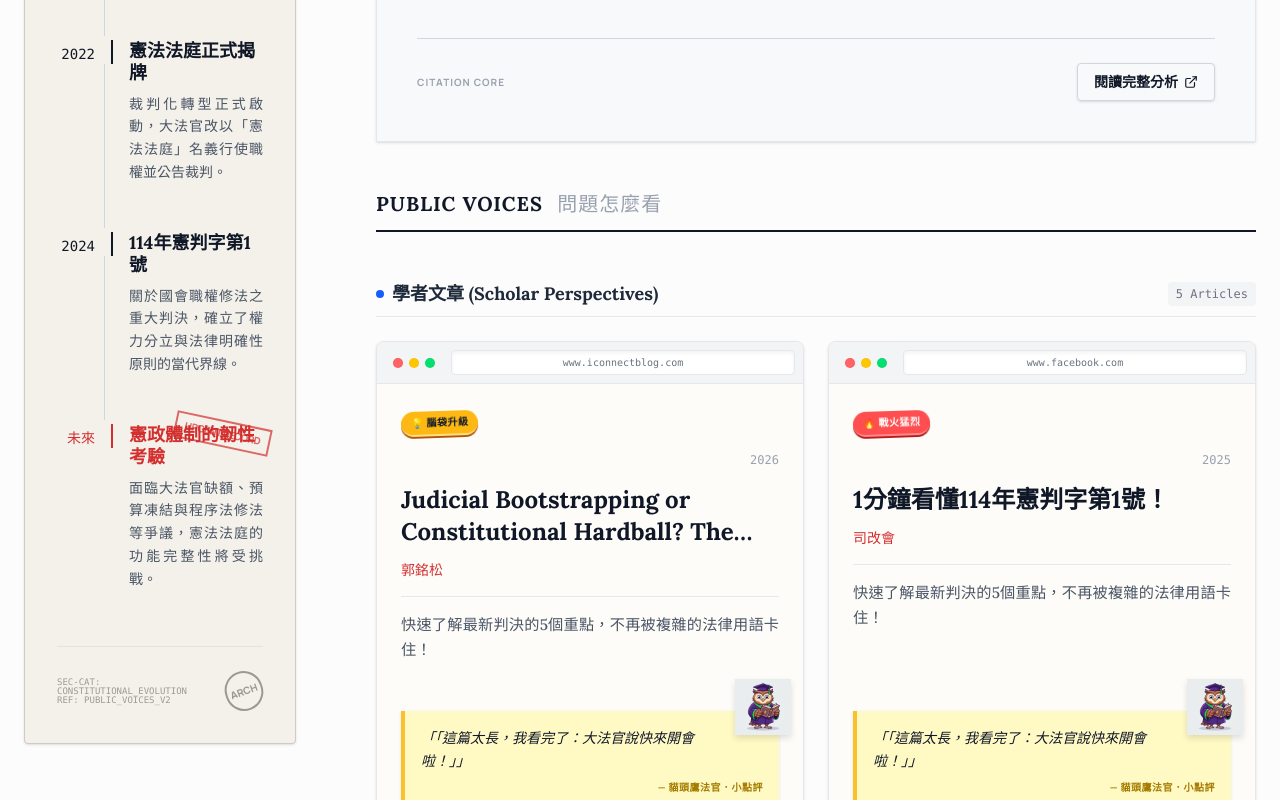
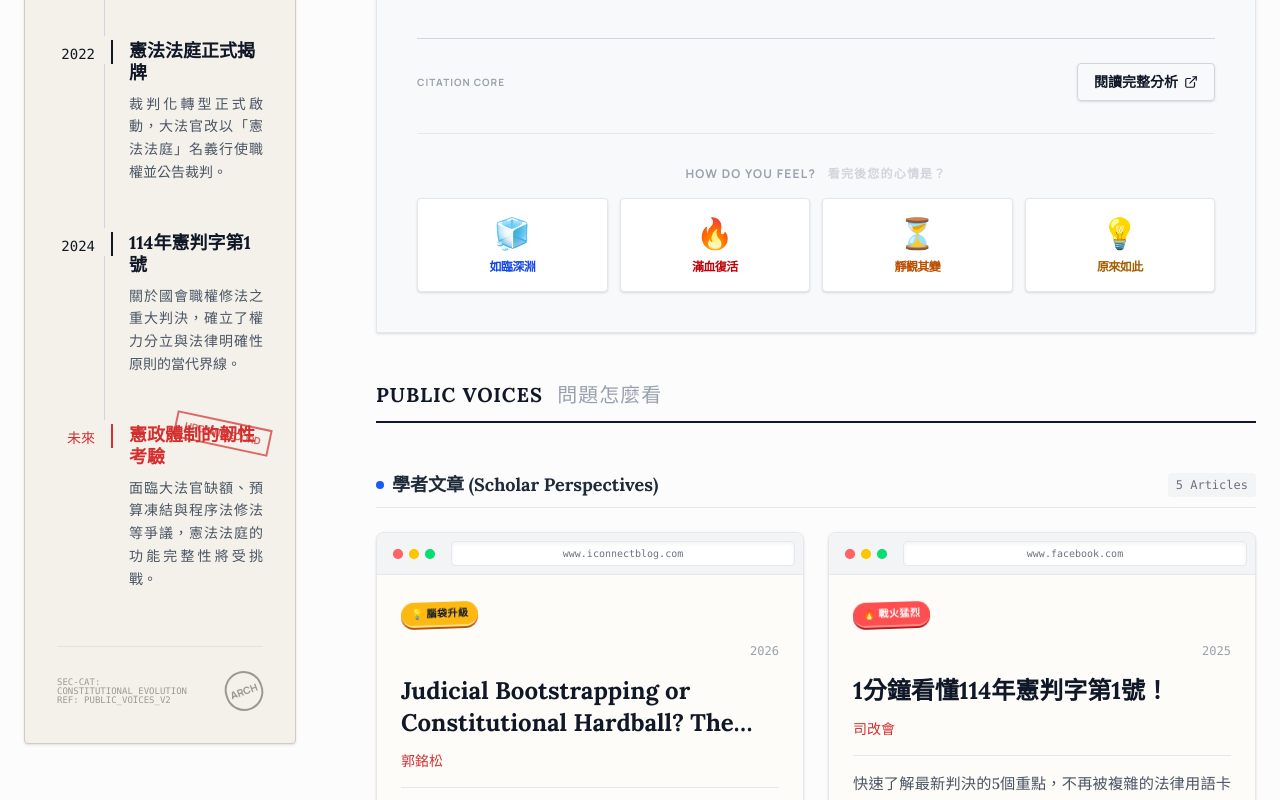
Before and after one commit to ipaaa/constitution, a Next.js app: page /present in a window 1280 px wide. Shown: the part 1020-1820 px from the top of the page. Built offline with nearby package versions, Linux system fonts and the light colour scheme.

Commit message:
feat: implement Narrative Loop Footer and Constitutional Mood Widget

```diff
--- a/src/app/present/page.tsx
+++ b/src/app/present/page.tsx
@@ -147,10 +147,79 @@ const OfficialTLDR = ({ item }: { item?: DiscussionItem }) => {
             閱讀完整分析 <ExternalLink size={14} />
           </a>
         </div>
+
+        {/* Reaction Widget */}
+        <ConstitutionalMoodWidget />
       </div>
     </div>
   );
 };
+
+const ConstitutionalMoodWidget = () => {
+  const moods = [
+    { emoji: '🧊', label: '如臨深淵', color: 'hover:bg-blue-50 hover:border-blue-200 text-blue-700' },
+    { emoji: '🔥', label: '滿血復活', color: 'hover:bg-red-50 hover:border-red-200 text-red-700' },
+    { emoji: '⏳', label: '靜觀其變', color: 'hover:bg-amber-50 hover:border-amber-200 text-amber-700' },
+    { emoji: '💡', label: '原來如此', color: 'hover:bg-yellow-50 hover:border-yellow-200 text-yellow-700' },
+  ];
+
+  return (
+    <div className="mt-8 pt-8 border-t border-gray-200">
+      <p className="text-xs font-bold text-gray-400 tracking-widest uppercase mb-4 text-center">HOW DO YOU FEEL? <span className="text-gray-300 ml-2">看完後您的心情是？</span></p>
+      <div className="grid grid-cols-2 md:grid-cols-4 gap-3">
+        {moods.map((mood, idx) => (
+          <button
+            key={idx}
+            className={`flex flex-col items-center justify-center p-4 border border-gray-200 bg-white rounded-sm transition-all duration-300 group shadow-sm ${mood.color}`}
+          >
+            <span className="text-3xl mb-2 group-hover:scale-125 transition-transform duration-300">{mood.emoji}</span>
+            <span className="text-xs font-bold tracking-tighter">{mood.label}</span>
+          </button>
+        ))}
+      </div>
+    </div>
+  );
+};
+
+const NarrativeLoopFooter = () => (
+  <div className="mt-20 mb-12 border-t-2 border-gray-900 pt-12">
+    <div className="grid grid-cols-1 md:grid-cols-2 gap-8">
+      <a href="/past" className="group block">
+        <div className="bg-[#F3EBD1] border-2 border-gray-900 p-8 md:p-12 relative overflow-hidden transition-transform hover:-translate-y-1 hover:shadow-[8px_8px_0px_0px_rgba(0,0,0,1)] duration-300 h-full flex flex-col justify-between">
+          <div className="relative z-10">
+            <span className="inline-block bg-gray-900 text-white text-[10px] font-bold px-2 py-1 tracking-widest uppercase mb-6">BACK TO THE ORIGIN</span>
+            <h4 className="text-3xl md:text-5xl font-serif font-black text-gray-900 mb-4 leading-tight">想知道我們如何<br/>走到這一步？</h4>
+            <p className="text-gray-700 font-medium">回顧歷史：看課本上的民主理想，如何經受現實判決的考驗。</p>
+          </div>
+          <div className="mt-12 flex items-center gap-2 text-gray-900 font-bold uppercase text-sm tracking-widest group-hover:gap-4 transition-all border-b-2 border-gray-900 w-max pb-1">
+            進入：歷史與教科書 (TRACK 01) →
+          </div>
+          {/* Decorative index tab */}
+          <div className="absolute top-0 right-0 w-24 h-24 bg-gray-900 text-[#F3EBD1] flex items-center justify-center translate-x-12 -translate-y-12 rotate-45 font-bold text-xl hover:bg-red-700 transition-colors">
+            PAST
+          </div>
+        </div>
+      </a>
+
+      <a href="/future" className="group block">
+        <div className="bg-white border-2 border-gray-900 p-8 md:p-12 relative overflow-hidden transition-transform hover:-translate-y-1 hover:shadow-[8px_8px_0px_0px_rgba(0,0,0,1)] duration-300 h-full flex flex-col justify-between">
+          <div className="relative z-10">
+            <span className="inline-block bg-red-700 text-white text-[10px] font-bold px-2 py-1 tracking-widest uppercase mb-6">EXPLORE THE FUTURE</span>
+            <h4 className="text-3xl md:text-5xl font-serif font-black text-gray-900 mb-4 leading-tight">想預見接下來<br/>還有哪些考驗？</h4>
+            <p className="text-gray-700 font-medium">探索未來：當憲法法庭進入復健期，您的權益正在哪個路口等候？</p>
+          </div>
+          <div className="mt-12 flex items-center gap-2 text-gray-900 font-bold uppercase text-sm tracking-widest group-hover:gap-4 transition-all border-b-2 border-gray-900 w-max pb-1">
+            進入：憲政復健現狀 (TRACK 03) →
+          </div>
+          {/* Decorative stamp */}
+          <div className="absolute -bottom-6 -right-6 w-32 h-32 border-4 border-red-700/20 rounded-full flex items-center justify-center rotate-12 group-hover:rotate-0 transition-transform duration-700">
+             <span className="text-red-700/20 font-black text-2xl uppercase tracking-tighter">FUTURE</span>
+          </div>
+        </div>
+      </a>
+    </div>
+  </div>
+);
 
 const JudgeOwlComment = ({ comment }: { comment: string }) => {
   if (!comment) return null;
@@ -398,6 +467,9 @@ export default function PresentTrack() {
             </div>
           </section>
 
+          {/* Narrative Loop Footer */}
+          <NarrativeLoopFooter />
+
         </div>
       </div>
     </div>
```
